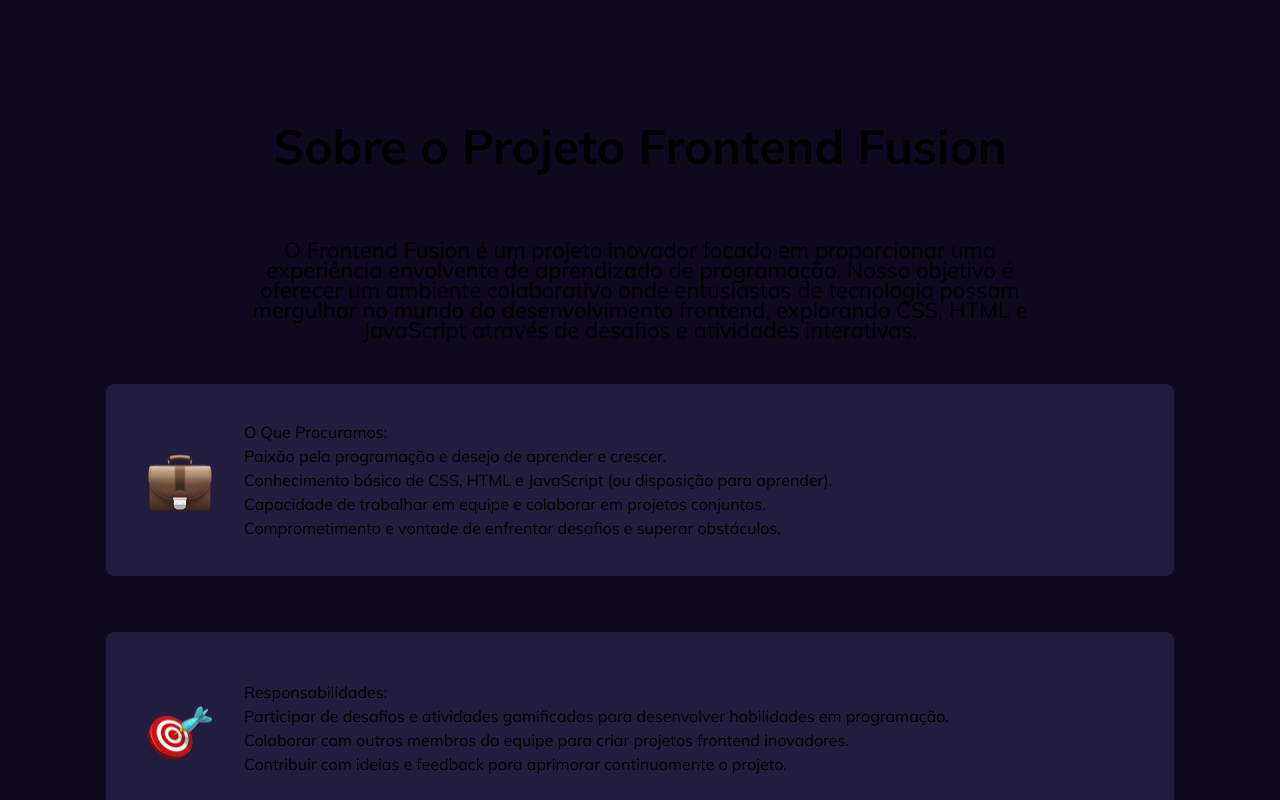
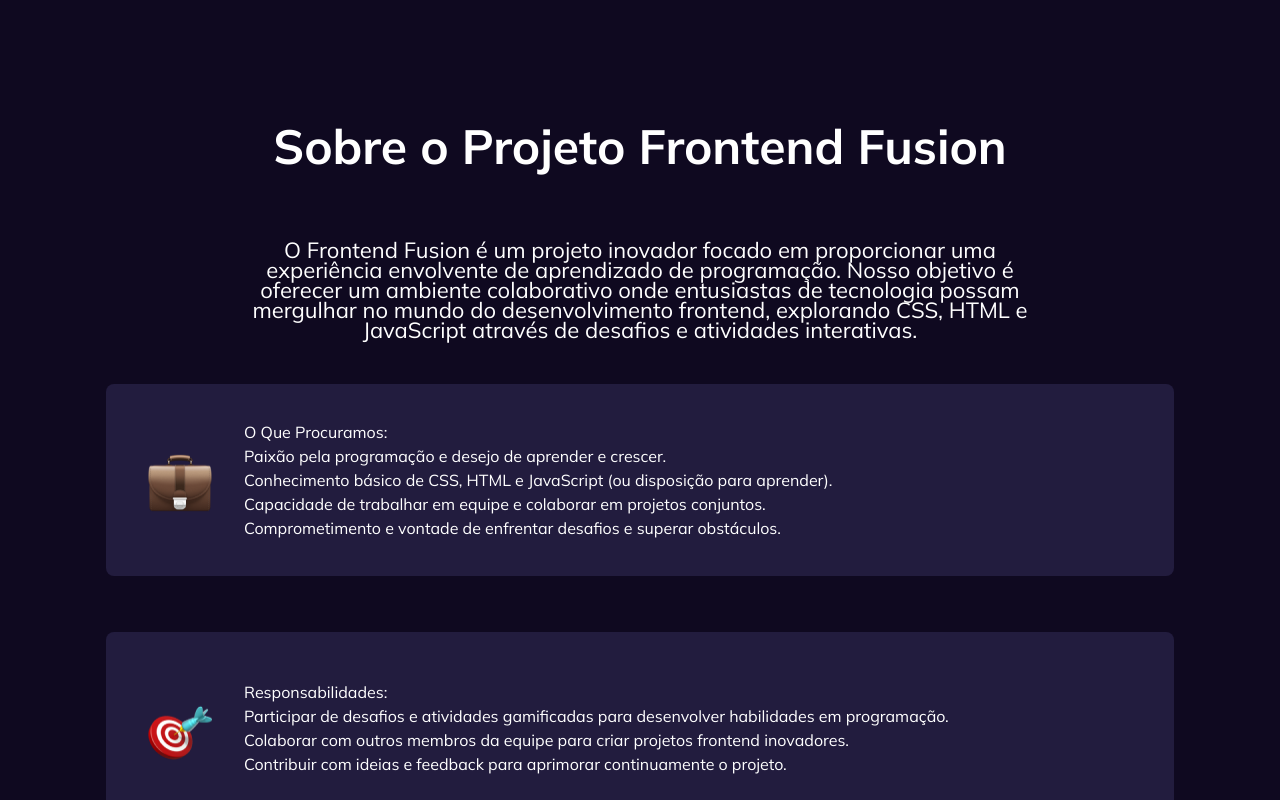
Before and after one commit to luisfilipe21/portifolio-colaborativo-codewizard-Eaglescoders, a React (Vite) app: page / in a window 1280 px wide. Shown: the part 2020-2820 px from the top of the page. Built offline with nearby package versions, Linux system fonts and the light colour scheme; a web font is replaced by a local one.

Commit message:
fix: correcting component color in about-project

```diff
--- a/src/components/about-project/index.jsx
+++ b/src/components/about-project/index.jsx
@@ -28,7 +28,7 @@ export function AboutProject(){
       };
 
     return(
-        <section className="min-h-screen min-w-screen flex flex-col text-center px-7 md:px-[106px] bg-[#0F0920] text-white gap-11 font-mulish">
+        <section className="min-h-screen min-w-screen flex flex-col text-center px-7 md:px-[106px] bg-[#0F0920] text-white-1 gap-11 font-mulish">
             <header className="w-[81%] mx-auto flex flex-col gap-8 md:gap-20">
                 <h2 className="text-[28px] md:text-5xl md:leading-7 font-bold">{projectDetails.title}</h2>
                 <p className="text-sm md:text-[22px] md:px-5">{projectDetails.description}</p>
```
